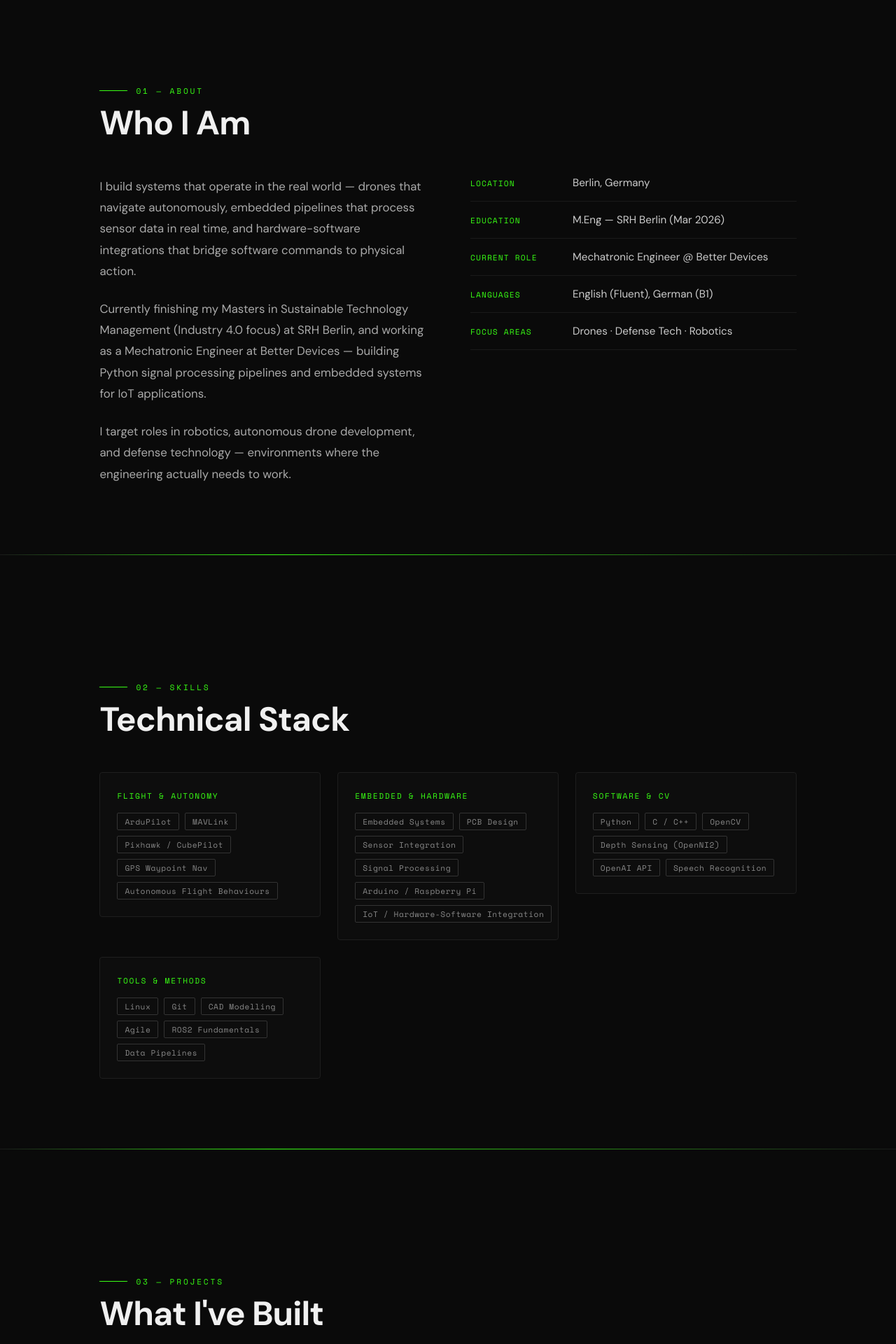
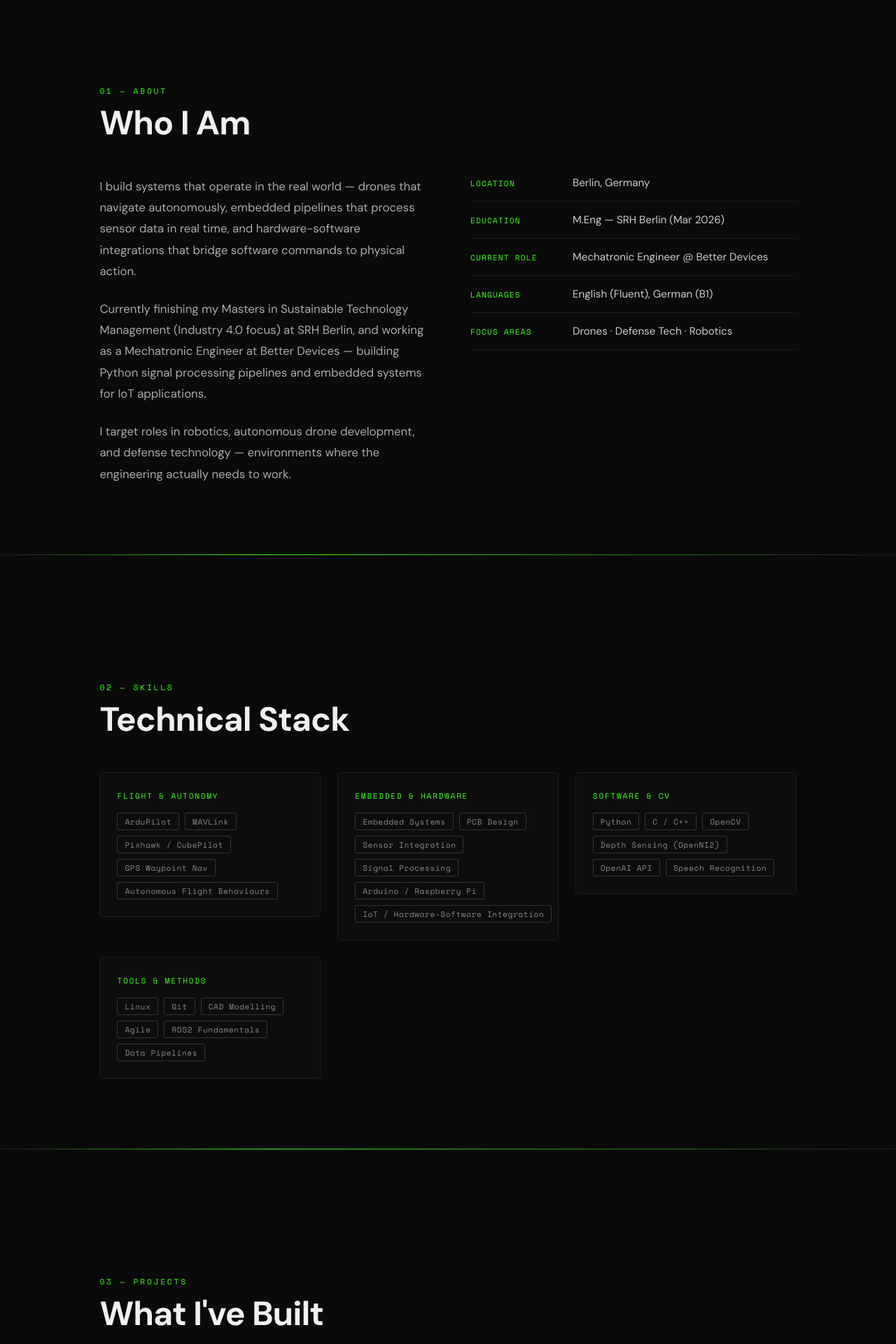
Before and after one commit to siddhesh1008/siddhesh-portfolio, a React (Create React App) app: page / in a window 1280 px wide. Shown: the part 860-2780 px from the top of the page at 70% size. Built offline with nearby package versions, Linux system fonts and the light colour scheme.

Commit message:
remove decorative lines

```diff
--- a/src/App.js
+++ b/src/App.js
@@ -457,7 +457,6 @@ export default function Portfolio() {
           <div style={styles.heroGlow} />
           <div style={{ position: "relative", zIndex: 1 }}>
             <div style={styles.heroLabel}>
-              <span style={styles.heroLabelLine} />
               ROBOTICS ENGINEER — BERLIN
             </div>
             <h1 style={styles.heroName}>Siddhesh<br />Salunkhe</h1>
@@ -489,7 +488,7 @@ export default function Portfolio() {
         {/* ABOUT */}
         <section id="about" className="section-inner" style={styles.section}>
           <FadeIn>
-            <div style={styles.sectionLabel}><span style={styles.heroLabelLine} />01 — ABOUT</div>
+            <div style={styles.sectionLabel}>01 — ABOUT</div>
             <h2 style={styles.sectionTitle}>Who I Am</h2>
           </FadeIn>
           <div className="about-grid" style={{ display: "grid", gridTemplateColumns: "1fr 1fr", gap: "4rem", alignItems: "start" }}>
@@ -530,7 +529,7 @@ export default function Portfolio() {
         {/* SKILLS */}
         <section id="skills" className="section-inner" style={{ ...styles.section, maxWidth: "1200px" }}>
           <FadeIn>
-            <div style={styles.sectionLabel}><span style={styles.heroLabelLine} />02 — SKILLS</div>
+            <div style={styles.sectionLabel}>02 — SKILLS</div>
             <h2 style={styles.sectionTitle}>Technical Stack</h2>
           </FadeIn>
           <div style={{ display: "grid", gridTemplateColumns: "repeat(auto-fit, minmax(260px, 1fr))", gap: "1.5rem" }}>
@@ -563,7 +562,7 @@ export default function Portfolio() {
         {/* PROJECTS */}
         <section id="projects" className="section-inner" style={styles.section}>
           <FadeIn>
-            <div style={styles.sectionLabel}><span style={styles.heroLabelLine} />03 — PROJECTS</div>
+            <div style={styles.sectionLabel}>03 — PROJECTS</div>
             <h2 style={styles.sectionTitle}>What I've Built</h2>
           </FadeIn>
           <div style={{ display: "flex", flexDirection: "column", gap: "2rem" }}>
@@ -629,7 +628,7 @@ export default function Portfolio() {
         {/* EXPERIENCE */}
         <section id="experience" className="section-inner" style={styles.section}>
           <FadeIn>
-            <div style={styles.sectionLabel}><span style={styles.heroLabelLine} />04 — EXPERIENCE</div>
+            <div style={styles.sectionLabel}>04 — EXPERIENCE</div>
             <h2 style={styles.sectionTitle}>Where I've Worked</h2>
           </FadeIn>
           <div style={{ display: "flex", flexDirection: "column", gap: "2rem" }}>
@@ -668,7 +667,7 @@ export default function Portfolio() {
         {/* CONTACT */}
         <section id="contact" className="section-inner contact-section" style={{ ...styles.section, textAlign: "center", maxWidth: "700px" }}>
           <FadeIn>
-            <div style={{ ...styles.sectionLabel, justifyContent: "center" }}><span style={styles.heroLabelLine} />05 — CONTACT</div>
+            <div style={{ ...styles.sectionLabel, justifyContent: "center" }}>05 — CONTACT</div>
             <h2 style={{ ...styles.sectionTitle, textAlign: "center" }}>Let's Talk</h2>
             <p style={{ color: "#888", lineHeight: 1.8, marginBottom: "3rem", fontSize: "1rem" }}>
               Open to robotics, drone engineering, and defense tech roles in Germany. Reach out directly — no forms, no friction.
```
